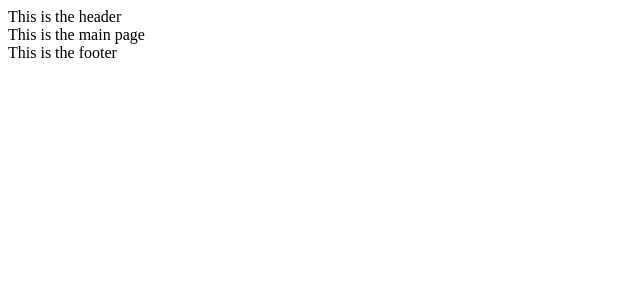
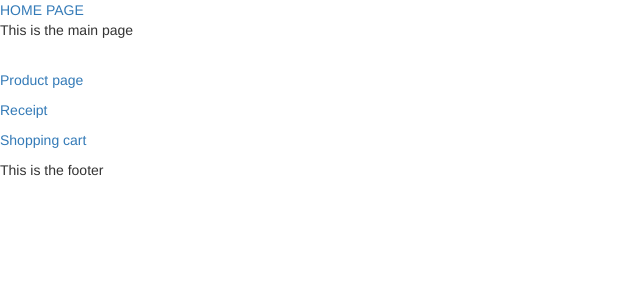
Before and after one commit to swallsy/Magic-Shoppe-Project, a React (Create React App) app: page / in a window 1280 px wide. Shown: the top 300 px of the page, without its empty margins (0-640 px from the left). Built offline with nearby package versions, Linux system fonts and the light colour scheme.

Commit message:
Add routes and basic nav links.

```diff
--- a/public/index.html
+++ b/public/index.html
@@ -10,6 +10,7 @@
     -->
     <link rel="manifest" href="%PUBLIC_URL%/manifest.json">
     <link rel="shortcut icon" href="%PUBLIC_URL%/favicon.ico">
+		<link rel="stylesheet" href="https://maxcdn.bootstrapcdn.com/bootstrap/3.3.7/css/bootstrap.min.css" integrity="sha384-BVYiiSIFeK1dGmJRAkycuHAHRg32OmUcww7on3RYdg4Va+PmSTsz/K68vbdEjh4u" crossorigin="anonymous">
     <!--
       Notice the use of %PUBLIC_URL% in the tags above.
       It will be replaced with the URL of the `public` folder during the build.
--- a/src/components/Header.js
+++ b/src/components/Header.js
@@ -5,7 +5,9 @@ export default class Header extends Component {
 
   render () {
     return (
-      <div className="header"> This is the header </div>
+      <div className="header">
+				<a href='/'>HOME PAGE</a>
+			</div>
     )
   }
 }
--- a/src/components/MainPage.js
+++ b/src/components/MainPage.js
@@ -3,7 +3,13 @@ import React, { Component } from 'react';
 class MainPage extends Component {
   render () {
     return (
-      <div className="header"> This is the main page</div>
+      <div className="header">
+				<p>This is the main page</p>
+				<br/>
+				<p><a href='/product'>Product page</a></p>
+				<p><a href='/receipt'>Receipt</a></p>
+				<p><a href='/cart'>Shopping cart</a></p>
+			</div>
     )
   }
 
--- a/src/components/Receipt.js
+++ b/src/components/Receipt.js
@@ -4,7 +4,9 @@ import React, { Component } from 'react';
 class Receipt extends Component {
   render () {
     return (
-      <div className="receipt">This is the receipt page </div>
+      <div className="receipt">
+				This is the receipt page
+			</div>
     )
   }
 }
--- a/src/index.js
+++ b/src/index.js
@@ -20,10 +20,10 @@ ReactDOM.render (
   <BrowserRouter>
     <BaseLayout>
       <Switch>
-        <Route path="/" component={MainPage} />
         <Route path="/product" component={ProductPage} />
         <Route path="/cart" component={ShoppingCart} />
         <Route path="/receipt" component={Receipt} />
+				<Route path="/" component={MainPage} />
       </Switch>
     </BaseLayout>
   </BrowserRouter>,
```
